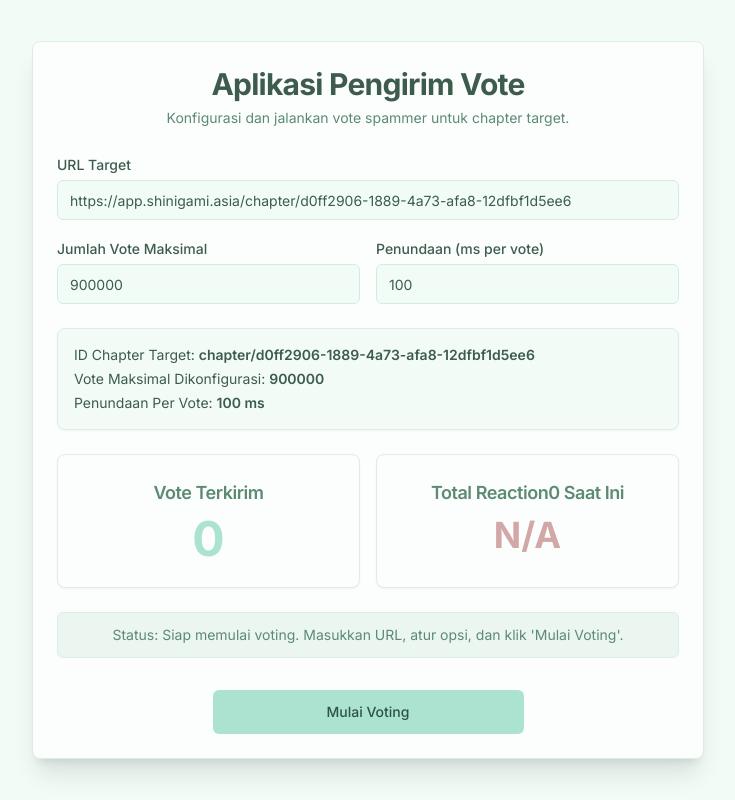
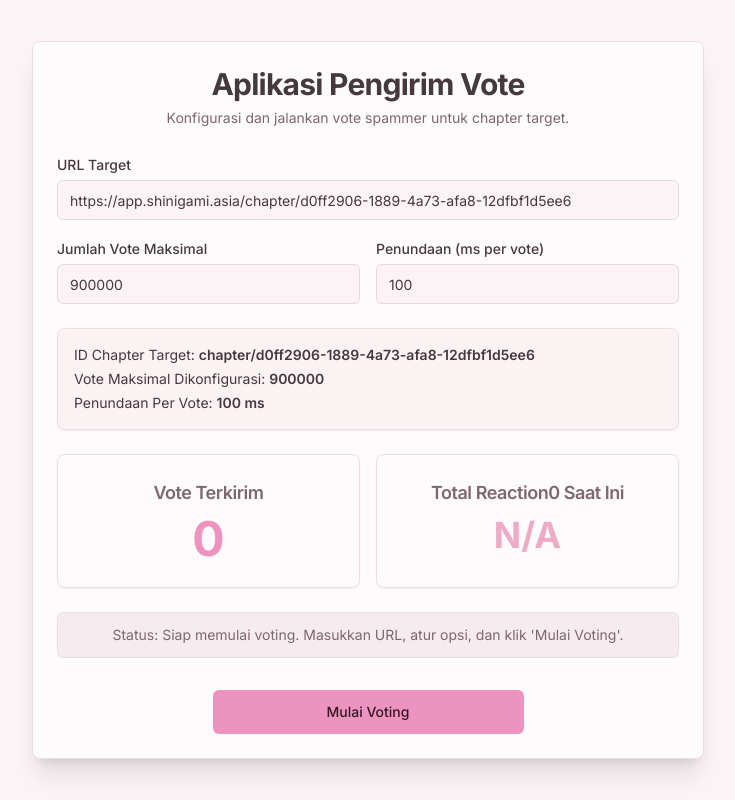
Before and after one commit to zmok099/upvote, a Next.js app: page / in a window 1280 px wide. Shown: the whole page, without its empty margins (272-1007 px from the left). Built offline with nearby package versions, Linux system fonts and the light colour scheme.

Commit message:
dominan warna pink smooth

```diff
--- a/src/app/globals.css
+++ b/src/app/globals.css
@@ -4,95 +4,99 @@
 
 @layer base {
   :root {
-    --background: 150 67% 97%; /* Pale light green #F0FAF5 */
-    --foreground: 150 20% 30%; /* Dark gray/green for text */
+    --background: 340 60% 97%; /* Very light pink */
+    --foreground: 340 10% 25%; /* Dark, slightly pinkish gray */
 
-    --card: 150 60% 99%; /* Slightly off main background */
-    --card-foreground: 150 20% 30%;
+    --card: 340 55% 99%; /* Very light pink, almost white */
+    --card-foreground: 340 10% 25%;
 
-    --popover: 150 60% 99%;
-    --popover-foreground: 150 20% 30%;
+    --popover: 340 55% 99%;
+    --popover-foreground: 340 10% 25%;
 
-    --primary: 160 50% 78%; /* Light moss green #A8E6CF */
-    --primary-foreground: 160 30% 25%; /* Darker green/gray for readability on primary */
+    --primary: 330 70% 75%; /* Soft, noticeable pink */
+    --primary-foreground: 330 40% 15%; /* Darker for text on primary */
 
-    --secondary: 0 33% 85%; /* Lighter dusty rose for secondary elements */
-    --secondary-foreground: 0 30% 25%;
+    --secondary: 335 65% 85%; /* Lighter, slightly more muted pink for secondary elements */
+    --secondary-foreground: 335 30% 25%;
 
-    --muted: 150 40% 90%; /* Muted green */
-    --muted-foreground: 150 20% 45%;
+    --muted: 340 40% 90%; /* Muted pink */
+    --muted-foreground: 340 10% 45%;
 
-    --accent: 0 33% 74%; /* Dusty rose #D4A5A5 */
-    --accent-foreground: 0 30% 25%; /* Darker dusty rose/gray for readability on accent */
+    --accent: 335 65% 80%; /* A lighter, slightly more muted pink than primary */
+    --accent-foreground: 335 30% 20%; /* Darker for text on accent */
 
-    --destructive: 0 60% 50%; /* A suitable red for destructive actions */
+    --destructive: 0 60% 50%; /* Standard red for destructive actions */
     --destructive-foreground: 0 0% 98%;
 
-    --border: 150 30% 90%;
-    --input: 150 30% 88%;
-    --ring: 160 50% 78%; /* Primary color for rings */
+    --border: 340 30% 90%;
+    --input: 340 30% 88%;
+    --ring: 330 70% 75%; /* Primary color for rings */
 
     --radius: 0.5rem;
 
-    --chart-1: 160 60% 70%;
-    --chart-2: 0 40% 70%;
-    --chart-3: 40 60% 70%;
-    --chart-4: 200 60% 70%;
-    --chart-5: 280 60% 70%;
+    /* Monochromatic pink scale for charts */
+    --chart-1: 330 70% 70%;
+    --chart-2: 335 60% 75%;
+    --chart-3: 340 50% 80%;
+    --chart-4: 325 65% 65%;
+    --chart-5: 345 55% 85%;
 
-    --sidebar-background: 150 50% 95%;
-    --sidebar-foreground: 150 20% 25%;
-    --sidebar-primary: 160 50% 70%;
-    --sidebar-primary-foreground: 160 30% 20%;
-    --sidebar-accent: 0 33% 70%;
-    --sidebar-accent-foreground: 0 30% 20%;
-    --sidebar-border: 150 30% 88%;
-    --sidebar-ring: 160 50% 70%;
+    /* Sidebar colors */
+    --sidebar-background: 340 50% 96%;
+    --sidebar-foreground: 340 10% 20%;
+    --sidebar-primary: 330 65% 70%;
+    --sidebar-primary-foreground: 330 35% 15%;
+    --sidebar-accent: 335 60% 75%;
+    --sidebar-accent-foreground: 335 25% 18%;
+    --sidebar-border: 340 30% 88%;
+    --sidebar-ring: 330 65% 70%;
   }
 
   .dark {
-    --background: 150 20% 10%;
-    --foreground: 150 30% 90%;
+    --background: 340 15% 10%; /* Very dark desaturated pink */
+    --foreground: 340 40% 90%; /* Light pinkish gray */
 
-    --card: 150 20% 12%;
-    --card-foreground: 150 30% 90%;
+    --card: 340 15% 12%;
+    --card-foreground: 340 40% 90%;
 
-    --popover: 150 20% 12%;
-    --popover-foreground: 150 30% 90%;
+    --popover: 340 15% 12%;
+    --popover-foreground: 340 40% 90%;
 
-    --primary: 160 50% 68%;
-    --primary-foreground: 160 30% 15%;
+    --primary: 330 60% 65%; /* Pink, less bright */
+    --primary-foreground: 330 50% 15%;
 
-    --secondary: 0 33% 64%;
-    --secondary-foreground: 0 30% 95%;
+    --secondary: 335 55% 75%; /* Darker theme secondary pink */
+    --secondary-foreground: 335 40% 95%;
 
-    --muted: 150 20% 20%;
-    --muted-foreground: 150 30% 70%;
+    --muted: 340 15% 20%; /* Dark muted pink */
+    --muted-foreground: 340 30% 70%;
 
-    --accent: 0 33% 64%;
-    --accent-foreground: 0 30% 95%;
+    --accent: 335 55% 70%; /* Dark accent pink */
+    --accent-foreground: 335 40% 95%;
 
     --destructive: 0 50% 55%;
     --destructive-foreground: 0 0% 98%;
 
-    --border: 150 20% 25%;
-    --input: 150 20% 22%;
-    --ring: 160 50% 68%;
+    --border: 340 15% 25%;
+    --input: 340 15% 22%;
+    --ring: 330 60% 65%;
 
-    --chart-1: 160 50% 60%;
-    --chart-2: 0 40% 60%;
-    --chart-3: 40 50% 60%;
-    --chart-4: 200 50% 60%;
-    --chart-5: 280 50% 60%;
+    /* Dark theme chart colors */
+    --chart-1: 330 60% 60%;
+    --chart-2: 335 50% 65%;
+    --chart-3: 340 40% 70%;
+    --chart-4: 325 55% 55%;
+    --chart-5: 345 45% 75%;
 
-    --sidebar-background: 150 20% 15%;
-    --sidebar-foreground: 150 30% 85%;
-    --sidebar-primary: 160 50% 60%;
-    --sidebar-primary-foreground: 160 30% 10%;
-    --sidebar-accent: 0 33% 60%;
-    --sidebar-accent-foreground: 0 30% 90%;
-    --sidebar-border: 150 20% 20%;
-    --sidebar-ring: 160 50% 60%;
+    /* Dark Sidebar colors */
+    --sidebar-background: 340 15% 15%;
+    --sidebar-foreground: 340 40% 85%;
+    --sidebar-primary: 330 55% 60%;
+    --sidebar-primary-foreground: 330 45% 10%;
+    --sidebar-accent: 335 50% 65%;
+    --sidebar-accent-foreground: 335 35% 90%;
+    --sidebar-border: 340 15% 20%;
+    --sidebar-ring: 330 55% 60%;
   }
 }
 
--- a/src/components/sentiment-display.tsx
+++ b/src/components/sentiment-display.tsx
@@ -16,19 +16,12 @@ export function SentimentDisplay({ sentimentData }: SentimentDisplayProps) {
   let IconComponent = AlertTriangle;
 
   if (sentiment?.toLowerCase().includes("positive")) {
-    badgeVariant = "default"; // Default is often green-ish or primary
+    badgeVariant = "default"; // 'default' variant uses primary color
     IconComponent = CheckCircle;
   } else if (sentiment?.toLowerCase().includes("negative")) {
     badgeVariant = "destructive";
     IconComponent = XCircle;
   }
-
-  // Custom styling for badges based on theme
-  const badgeStyle = (s: string) => {
-    if (s?.toLowerCase().includes("positive")) return "bg-green-500 hover:bg-green-600 text-white";
-    if (s?.toLowerCase().includes("negative")) return "bg-red-500 hover:bg-red-600 text-white";
-    return "bg-gray-500 hover:bg-gray-600 text-white";
-  };
 
 
   return (
@@ -44,7 +37,7 @@ export function SentimentDisplay({ sentimentData }: SentimentDisplayProps) {
       <CardContent className="text-sm space-y-1 pt-0 pb-3">
         <div className="flex items-center">
           <span className="font-medium mr-2">Sentiment:</span>
-          <Badge variant={badgeVariant} className={badgeStyle(sentiment)}>{sentiment || "N/A"}</Badge>
+          <Badge variant={badgeVariant}>{sentiment || "N/A"}</Badge>
         </div>
         <p><span className="font-medium">Confidence:</span> {(confidence * 100).toFixed(0)}%</p>
         <p><span className="font-medium">Reason:</span> {reason || "No reason provided."}</p>
```
